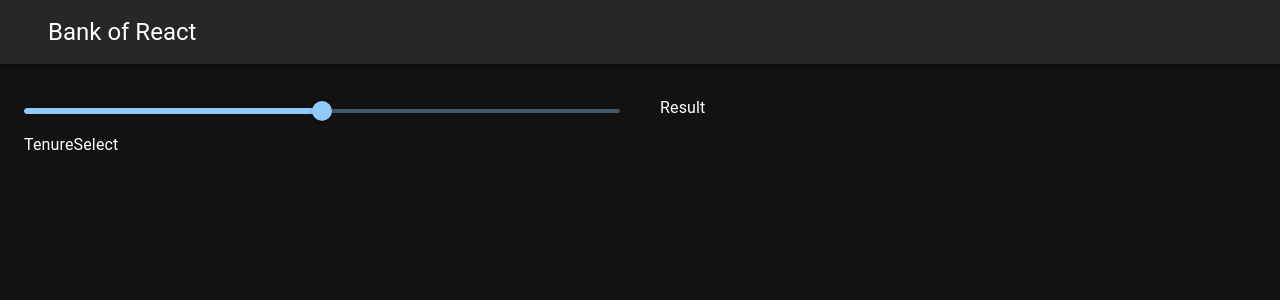
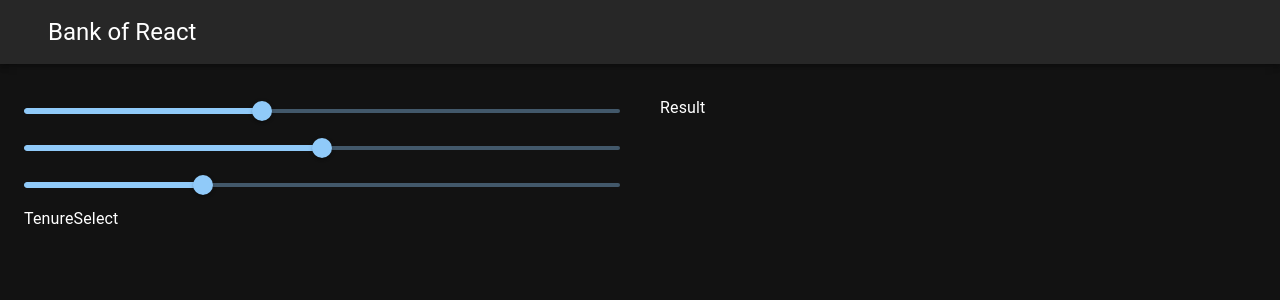
Before and after one commit to danijmoss/React-Mortgage-Calculator, a React (Vite) app: page / in a window 1280 px wide. Shown: the top 300 px of the page. Built offline with nearby package versions, Linux system fonts and the light colour scheme.

Commit message:
added sliders

```diff
--- a/src/components/SliderSelect.jsx
+++ b/src/components/SliderSelect.jsx
@@ -2,7 +2,13 @@ import React from "react";
 import SliderComponent from "./common/SliderComponent";
 
 const SliderSelect = () => {
-  return <SliderComponent />;
+  return (
+    <>
+      <SliderComponent min={0} max={50} defaultValue={20} />
+      <SliderComponent min={100} max={200} defaultValue={150} />
+      <SliderComponent min={0} max={10} defaultValue={3} />
+    </>
+  );
 };
 
 export default SliderSelect;
--- a/src/components/common/SliderComponent.jsx
+++ b/src/components/common/SliderComponent.jsx
@@ -1,9 +1,15 @@
 import React from "react";
 import Slider from "@mui/material/Slider";
 
-const SliderComponent = () => {
+const SliderComponent = ({ defaultValue, min, max }) => {
   return (
-    <Slider defaultValue={50} aria-label="Default" valueLabelDisplay="auto" />
+    <Slider
+      defaultValue={defaultValue}
+      min={min}
+      max={max}
+      aria-label="Default"
+      valueLabelDisplay="auto"
+    />
   );
 };
 
```
Also changed, not shown: 3 other files (tests, documents, lock files or other folders).
